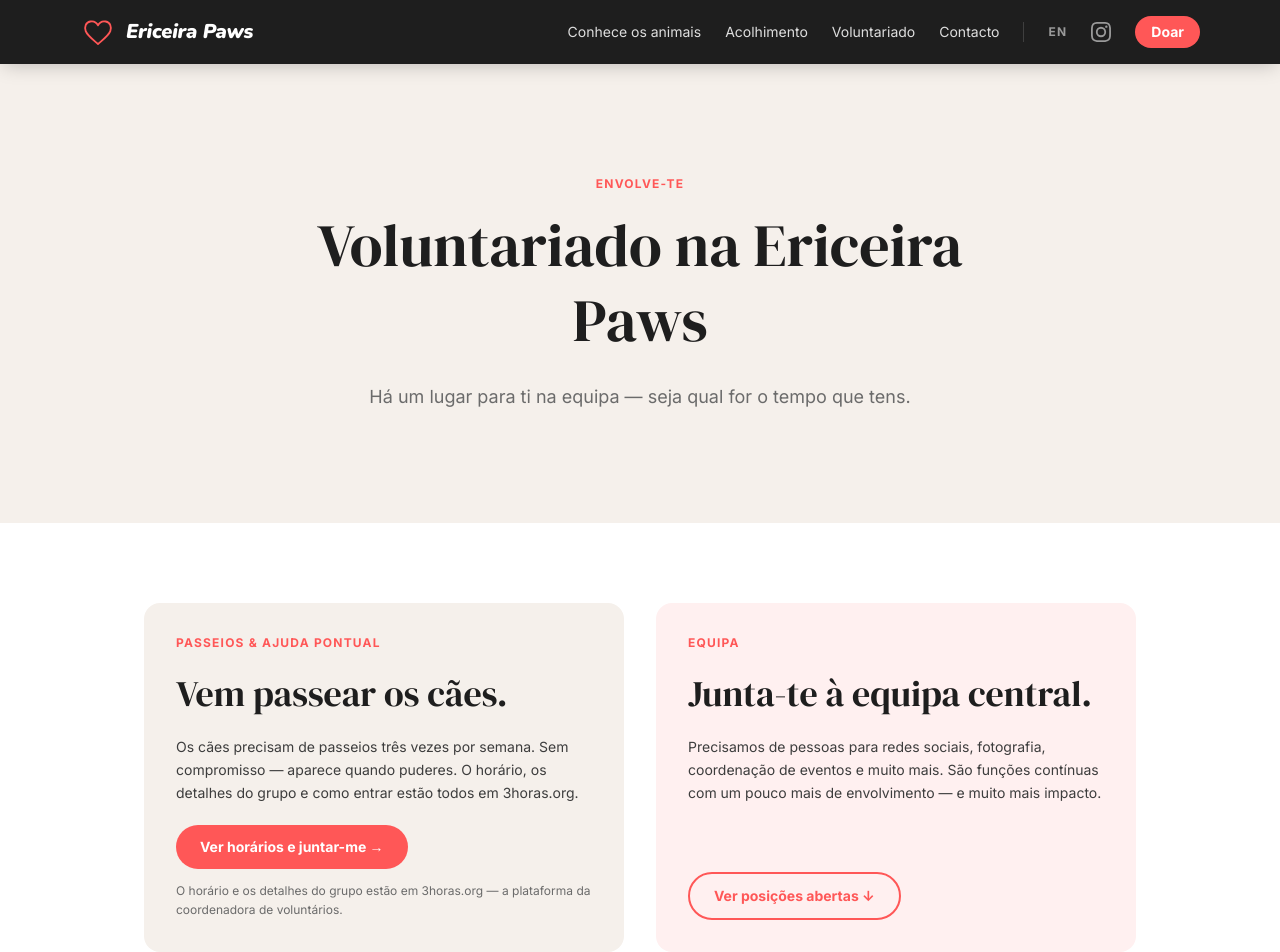
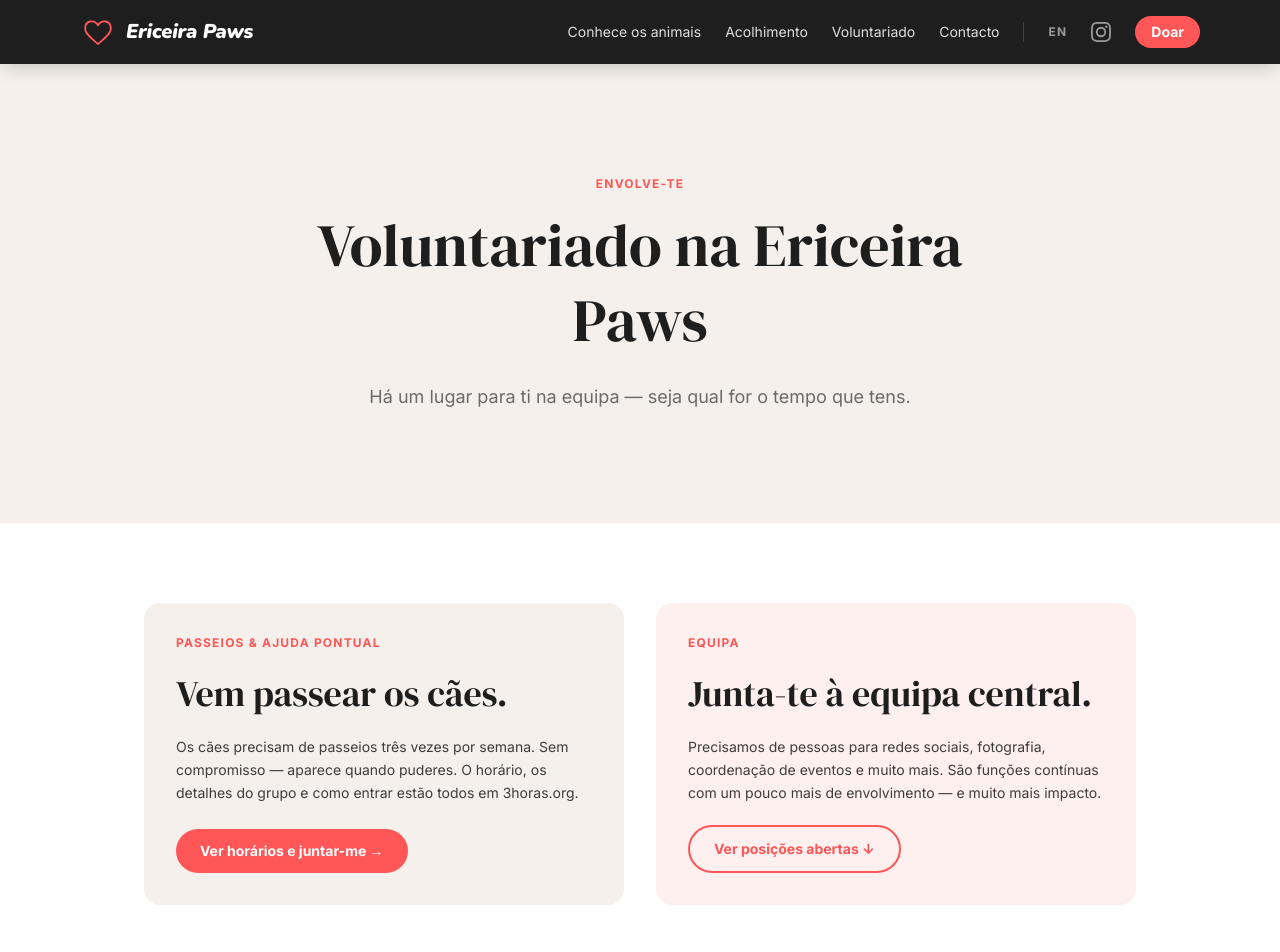
Before and after one commit to Newtoff2000/shelter-project, a Nuxt app in the folder web/: page /volunteer in a window 1280 px wide. Shown: the top 952 px of the page. Built offline with nearby package versions, Linux system fonts and the light colour scheme; no server answers.

Commit message:
Remove 3horas.org note from volunteer card, align CTA buttons
Co-Authored-By: Claude Sonnet 4.6 <noreply@anthropic.com>

```diff
--- a/web/app/pages/volunteer.vue
+++ b/web/app/pages/volunteer.vue
@@ -96,7 +96,6 @@ async function submitVolunteer() {
           <p class="text-ink leading-relaxed text-sm flex-1">
             {{ t('volunteer.casual.body') }}
           </p>
-          <div class="flex flex-col gap-3">
           <a
             href="https://3horas.org/paws/"
             target="_blank"
@@ -105,10 +104,6 @@ async function submitVolunteer() {
           >
             {{ t('volunteer.casual.cta') }}
           </a>
-            <p class="text-xs text-muted leading-relaxed">
-              {{ t('volunteer.casual.note') }}
-            </p>
-          </div>
         </div>
 
         <!-- Team roles lane -->
```
Lines whose indentation alone changed are shown as unchanged.
